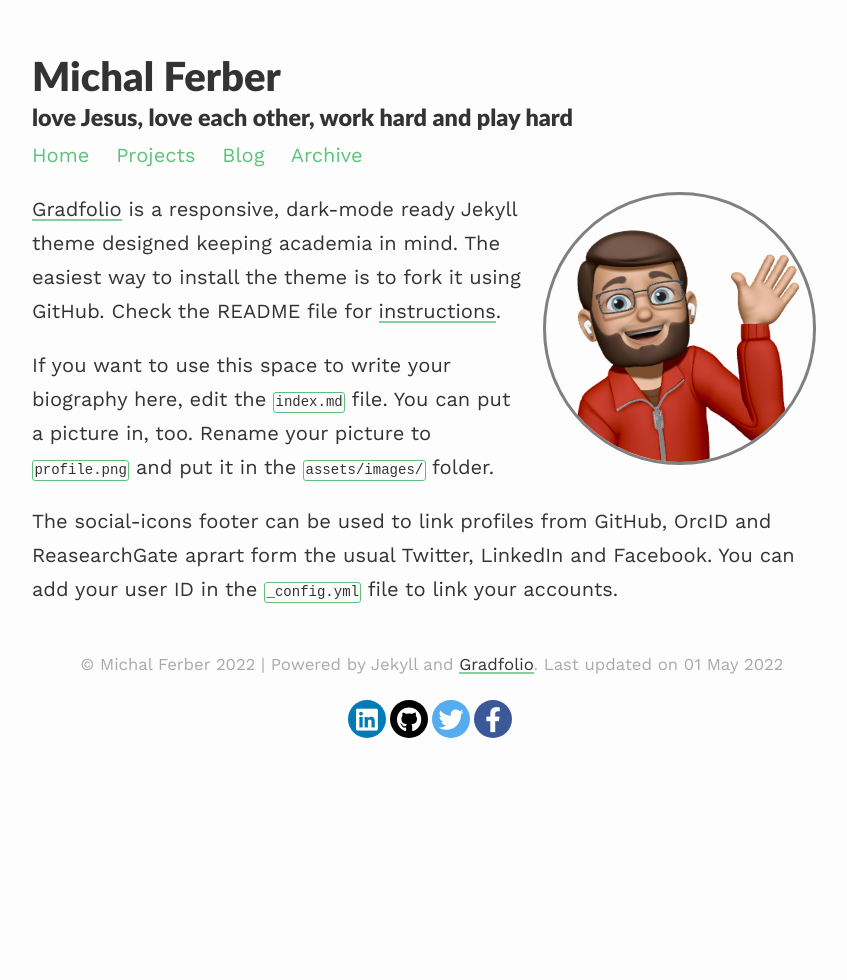
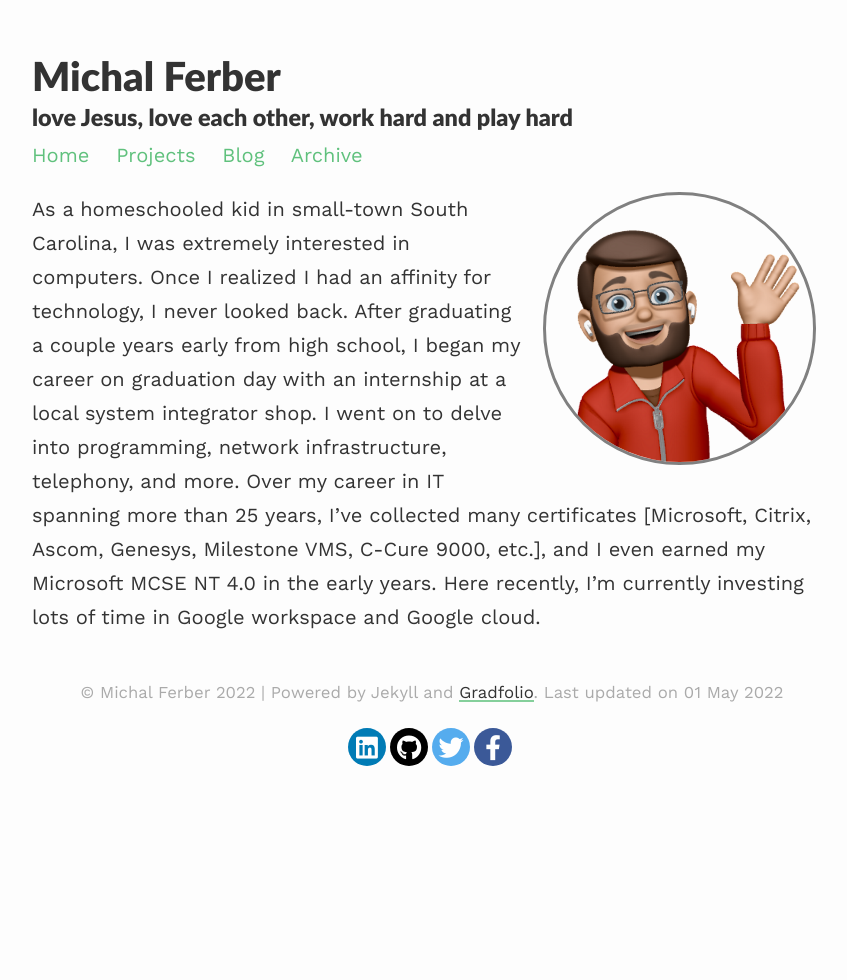
Before and after one commit to MichalAFerber/michalferber.com, a Jekyll site: the page built from index.md, in a window 1280 px wide. Shown: the whole page, without its empty margins (208-1055 px from the left). Built offline with Jekyll 4.4.1, drawn with Linux system fonts in a browser that asks for light colours; nearby versions of some CDN libraries.

Commit message:
Update index.md

```diff
--- a/index.md
+++ b/index.md
@@ -7,8 +7,4 @@ profile:
 published: true
 ---
 
-[Gradfolio](https://github.com/jitinnair1/gradfolio){:target="_blank"} is a responsive, dark-mode ready Jekyll theme designed keeping academia in mind. The easiest way to install the theme is to fork it using GitHub. Check the README file for [instructions](https://github.com/jitinnair1/gradfolio#installation){:target="_blank"}.
-
-If you want to use this space to write your biography here, edit the `index.md` file. You can put a picture in, too. Rename your picture to `profile.png` and put it in the `assets/images/` folder.
-
-The social-icons footer can be used to link profiles from GitHub, OrcID and ReasearchGate aprart form the usual Twitter, LinkedIn and Facebook. You can add your user ID in the `_config.yml` file to link your accounts.
+As a homeschooled kid in small-town South Carolina, I was extremely interested in computers. Once I realized I had an affinity for technology, I never looked back. After graduating a couple years early from high school, I began my career on graduation day with an internship at a local system integrator shop. I went on to delve into programming, network infrastructure, telephony, and more. Over my career in IT spanning more than 25 years, I’ve collected many certificates [Microsoft, Citrix, Ascom, Genesys, Milestone VMS, C-Cure 9000, etc.], and I even earned my Microsoft MCSE NT 4.0 in the early years. Here recently, I’m currently investing lots of time in Google workspace and Google cloud.
```
